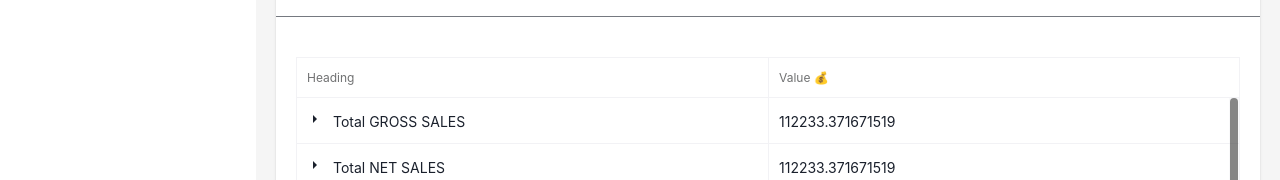
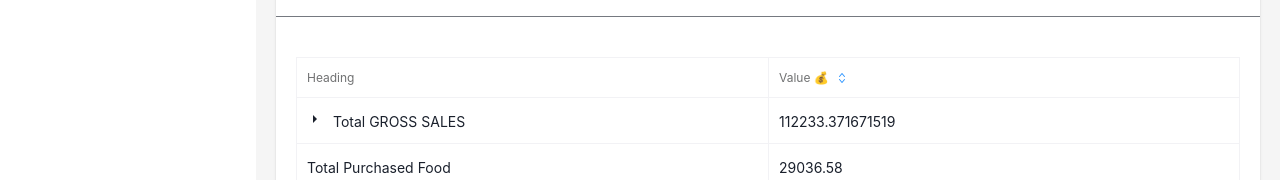
Before and after one commit to raunaq-sudo/starfish_dashboard, a React (Create React App) app: page /Dash in a window 1280 px wide. Both pictures are taken after a click on the button "Costs". Shown: the part 620-800 px from the top of the page. Built offline with nearby package versions, Linux system fonts and the light colour scheme.

Commit message:
Converted Date format and Attempt. to add sort PLT TODO

```diff
--- a/src/components/widgets/costs/plStatement.jsx
+++ b/src/components/widgets/costs/plStatement.jsx
@@ -37,6 +37,11 @@ import { Table } from 'rsuite';
 
 
 class PLCard extends Component {
+
+  constructor() {
+    super()
+    this.forceUpdateHandler = this.forceUpdateHandler.bind(this)
+  }
   state = {
     pl: [
       {
@@ -84,10 +89,6 @@ class PLCard extends Component {
     pltable: [],
     test: [
 
-
-
-
-
       {
         "label": "Uber Eats Fee",
         "value": 11949.33
@@ -127,130 +128,72 @@ class PLCard extends Component {
     ],
     testTable: [
       {
+        "id": "1",
         "label": "Total GROSS SALES",
-        "value": "112233.371671519",
+        "value": 112233.371671519,
         "children": [
           {
+            "id": "1-1",
             "label": "Purchased Food",
-            "value": 28472.03
+            "value": 28472.,
           },
           {
+            "id": "1-2",
             "label": "Store Transfers",
-            "value": 564.55
+            "value": 564.,
+          },
+        ]
+      },
+
+      {
+        "id": "2",
+        "label": "Total Purchased Food",
+        "value": 29036.58,
+      },
+      {
+        "id": "3",
+        "label": "Total Paper Takeout Packaing",
+        "value": 3794.4,
+      },
+      {
+        "id": "4",
+        "label": "Total COST OF GOODS SOLD",
+        "value": 32831.0,
+      },
+      {
+        "id": "5",
+        "label": "Gross Profit",
+        "value": 79402.33167151,
+      },
+      {
+        "id": "6",
+        "label": "Total VARIABLE LABOUR",
+        "value": 32954.77,
+        "children": [
+          {
+            "id": "6-1",
+            "label": "Supervisors",
+            "value": 32954.,
           },
         ]
       },
       {
-        "label": "Total NET SALES",
-        "value": "112233.371671519",
+        "id": "7",
+        "label": "BENEFITS & PAYROLL BURDEN",
+        "value": 13,
         "children": [{
-          "label": "Paper Purchases",
-          "value": 3794.46
+          "id": "7-1",
+          "label": "Payroll Processing Fees",
+          "value": 135.,
         },]
       },
-      {
-        "label": "Total Purchased Food",
-        "value": "29036.58",
-      },
-      {
-        "label": "Total Paper Takeout Packaing",
-        "value": "3794.46"
-      },
-      {
-        "label": "Total COST OF GOODS SOLD",
-        "value": "32831.04"
-      },
-      {
-        "label": "Gross Profit",
-        "value": "79402.331671519"
-      },
-      {
-        "label": "Total VARIABLE LABOUR",
-        "value": "32954.77",
-        "children": [
-          {
-            "label": "Supervisors",
-            "value": 32954.77
-          },
-        ]
-      },
-      {
-        "label": "BENEFITS & PAYROLL BURDEN",
-        "value": 135,
-        "children": [{
-          "label": "Payroll Processing Fees",
-          "value": 135.28
-        },]
-      },
-      {
-        "label": "Total LABOUR",
-        "value": "33090.05",
 
-      },
-      {
-        "label": "Total DIRECT OPERATING EXPENSES",
-        "value": "1533.42",
-        "children": [
-          {
-            "label": "Floor Mats & Linen",
-            "value": 762.05
-          },
-          {
-            "label": "Bank Fees",
-            "value": 407.42
-          },
-          {
-            "label": "POS",
-            "value": 144
-          },
-          {
-            "label": "DIRECT OPERATING EXPENSES - Other",
-            "value": 219.95
-          },
-        ]
-      },
-      {
-        "label": "Total OFF PREMISE EXPENSES",
-        "value": "11949.33"
-      },
-      {
-        "label": "Total REPAIRS & MAINTENANCE",
-        "value": "1111.2"
-      },
-      {
-        "label": "Total  ADMINISTRATION",
-        "value": "422.58"
-      },
-      {
-        "label": "Total UTILITIES",
-        "value": "851.64"
-      },
-      {
-        "label": "Total PROPERTY",
-        "value": "3991.58"
-      },
-      {
-        "label": "TOTAL EXPENSES",
-        "value": "52949.8"
-      },
-      {
-        "label": "CORPORATE CONTRIBUTIONS",
-        "value": "26452.531671519"
-      },
-      {
-        "label": "Total OVERHEAD - NON PEOPLE COSTS - Other",
-        "value": "18.33"
-      },
-      {
-        "label": "Total Other Expense",
-        "value": "18.33"
-      },
-      {
-        "label": "Net Income",
-        "value": "26434.201671519"
-      }
     ]
   };
+
+  forceUpdateHandler() {
+    this.forceUpdate()
+  }
 
   componentDidMount = () => {
     const pltable = [];
@@ -283,7 +226,48 @@ class PLCard extends Component {
     });
 
     this.setState({ pltable: pltable });
+
   };
+
+  // Sort data functions
+  getData = () => {
+
+    if (this.state.sortColumn && this.state.sortType) {
+      this.setState({
+        testTable: this.state.testTable.sort((a, b) => {
+          let x = a[this.state.sortColumn];
+          let y = b[this.state.sortColumn];
+          if (typeof x === 'string') {
+            x = x.charCodeAt();
+
+          }
+          if (typeof y === 'string') {
+            y = y.charCodeAt();
+          }
+          if (this.state.sortType === 'asc') {
+
+            return x - y;
+          } else {
+            return y - x;
+          }
+        })
+      }, () => { this.forceUpdateHandler() })
+    }
+
+  };
+
+  handleSortColumn = (sortColumn, sortType) => {
+    this.setState({ loading: true })
+    setTimeout(() => {
+      this.setState({ loading: false, sortColumn: sortColumn, sortType: sortType }, () => {
+        this.getData();
+      });
+
+    }, 500);
+    this.forceUpdateHandler()
+    console.log(this.state.testTable)
+  };
+
 
   render() {
     const { Column, HeaderCell, Cell } = Table;
@@ -302,20 +286,25 @@ class PLCard extends Component {
         </CardHeader>
         <Divider mt={0} />
         <CardBody overflowX={'scroll'} >
-          <Table isTree
+          <Table
+            isTree
             bordered
             cellBordered
-            rowKey="value"
+            rowKey="id"
             height={400}
             data={this.state.testTable}
-            shouldUpdateScroll={false}
+            shouldUpdateScroll={true}
             style={{ fontSize: 'xs' }}
+            sortColumn={this.state.sortColumn}
+            sortType={this.state.sortType}
+            onSortColumn={this.handleSortColumn}
+            loading={this.state.loading}
           >
-            <Column flexGrow={1}>
+            <Column flexGrow={1} >
               <HeaderCell>Heading</HeaderCell>
               <Cell dataKey="label" />
             </Column>
-            <Column width={100} flexGrow={1}>
+            <Column width={100} flexGrow={1} sortable>
               <HeaderCell>Value 💰</HeaderCell>
               <Cell dataKey="value" />
             </Column>
--- a/src/components/widgets/drawer.jsx
+++ b/src/components/widgets/drawer.jsx
@@ -267,6 +267,7 @@ class WidgetDrawer extends Component {
                     block
                     size="lg"
                     showOneCalendar
+                    format='MM-dd-yyyy'
                   />
                 </Flex>
               </Flex>
```
